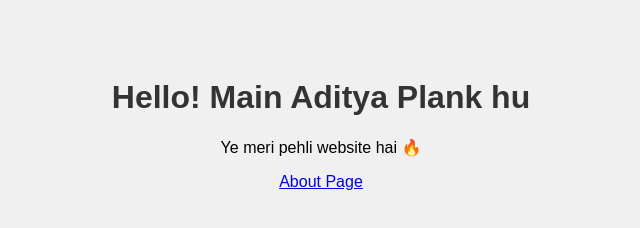
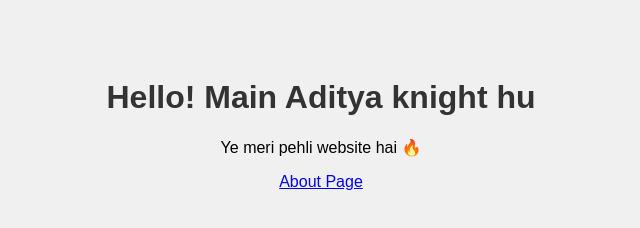
Before and after one commit to adityaplank-arch/my-website-, a plain HTML site: page index.html in a window 1280 px wide. Shown: the whole page, without its empty margins (319-959 px from the left). Drawn offline with Linux system fonts and the light colour scheme.

Commit message:
Update index.html

```diff
--- a/index.html
+++ b/index.html
@@ -8,7 +8,7 @@
     </style>
 </head>
 <body>
-    <h1>Hello! Main Aditya Plank hu</h1>
+    <h1>Hello! Main Aditya knight hu</h1>
     <p>Ye meri pehli website hai 🔥</p>
     <a href="about.html">About Page</a>
 </body>
```
